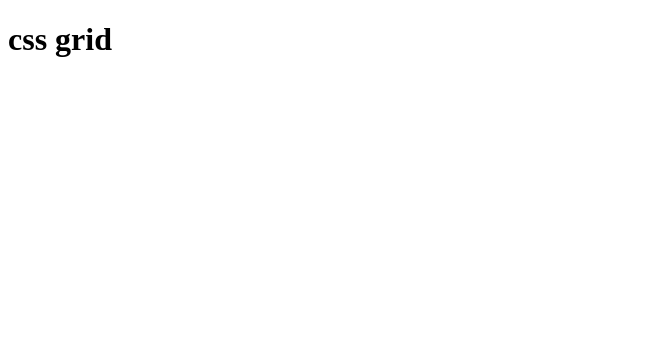
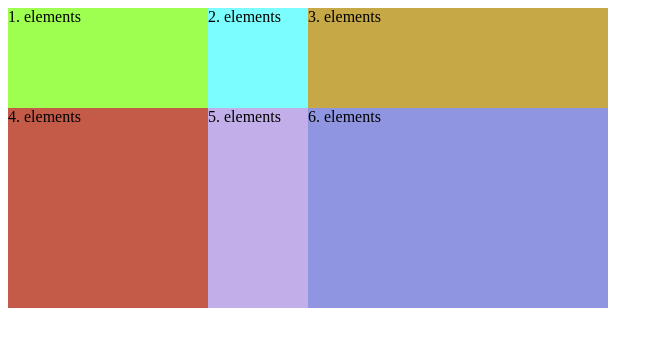
Before and after one commit to markussika/learn-css-grid.io, a plain HTML site: page index.html in a window 1280 px wide. Shown: the whole page, without its empty margins (0-663 px from the left). Drawn offline with Linux system fonts and the light colour scheme.

Commit message:
grid layout added

```diff
--- a/index.html
+++ b/index.html
@@ -5,8 +5,16 @@
     <meta http-equiv="X-UA-Compatible" content="IE=edge">
     <meta name="viewport" content="width=device-width, initial-scale=1.0">
     <title>Document</title>
+    <link rel="stylesheet" href="style.css">
 </head>
 <body>
-    <h1>css grid</h1>
+    <div class="container">
+        <div class="item item-1">1. elements</div>
+        <div class="item item-2">2. elements</div>
+        <div class="item item-3">3. elements</div>
+        <div class="item item-4">4. elements</div>
+        <div class="item item-5">5. elements</div>
+        <div class="item item-6">6. elements</div>
+    </div>
 </body>
 </html>
--- /dev/null
+++ b/style.css
@@ -0,0 +1,23 @@
+.item-1{
+    background-color: rgba(115, 255, 0, 0.685);
+}
+.item-2{
+    background-color: rgba(0, 252, 252, 0.514);
+}
+.item-3{
+    background-color:rgba(179, 138, 6, 0.74);
+}
+.item-4{
+    background-color: rgba(180, 46, 22, 0.781);
+}
+.item-5{
+    background-color: rgba(147, 112, 216, 0.562);
+}
+.item-6{
+    background-color: rgba(74, 83, 207, 0.61);
+}
+.container{
+    display: grid;
+    grid-template-columns: 200px 100px 300px;
+    grid-template-rows: 100px 200px ;
+}
```
